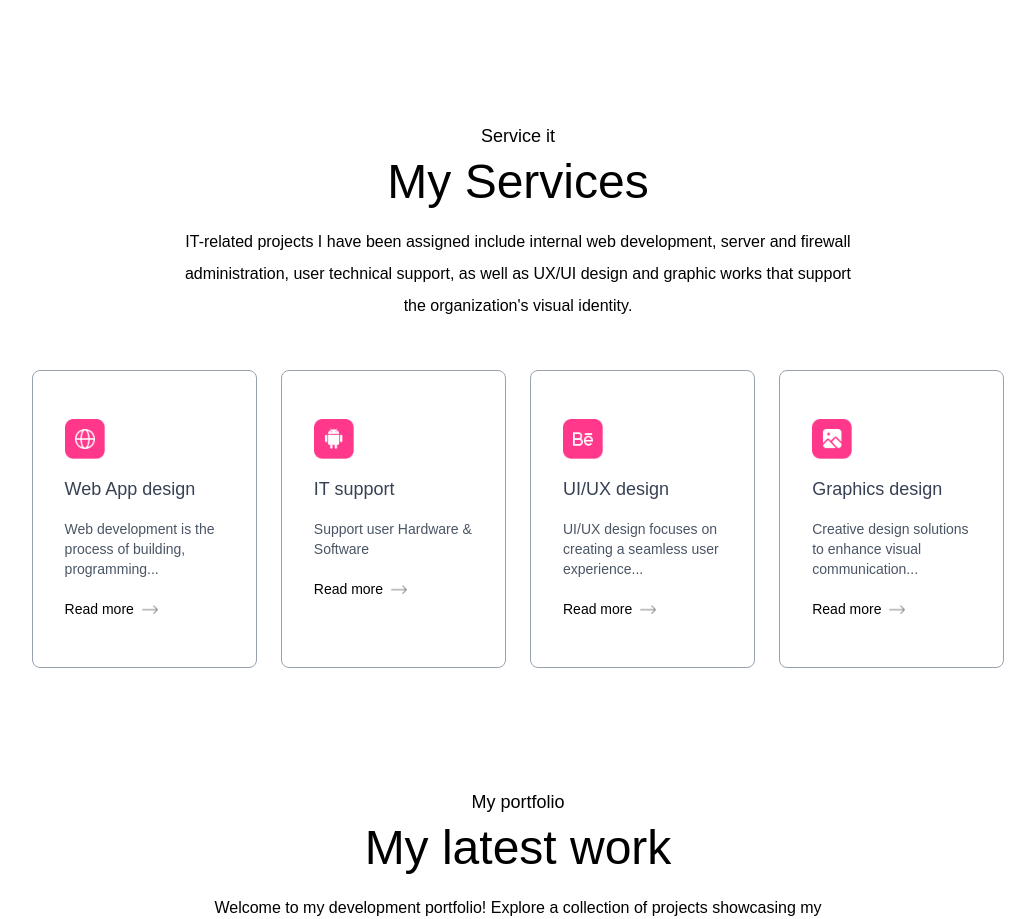
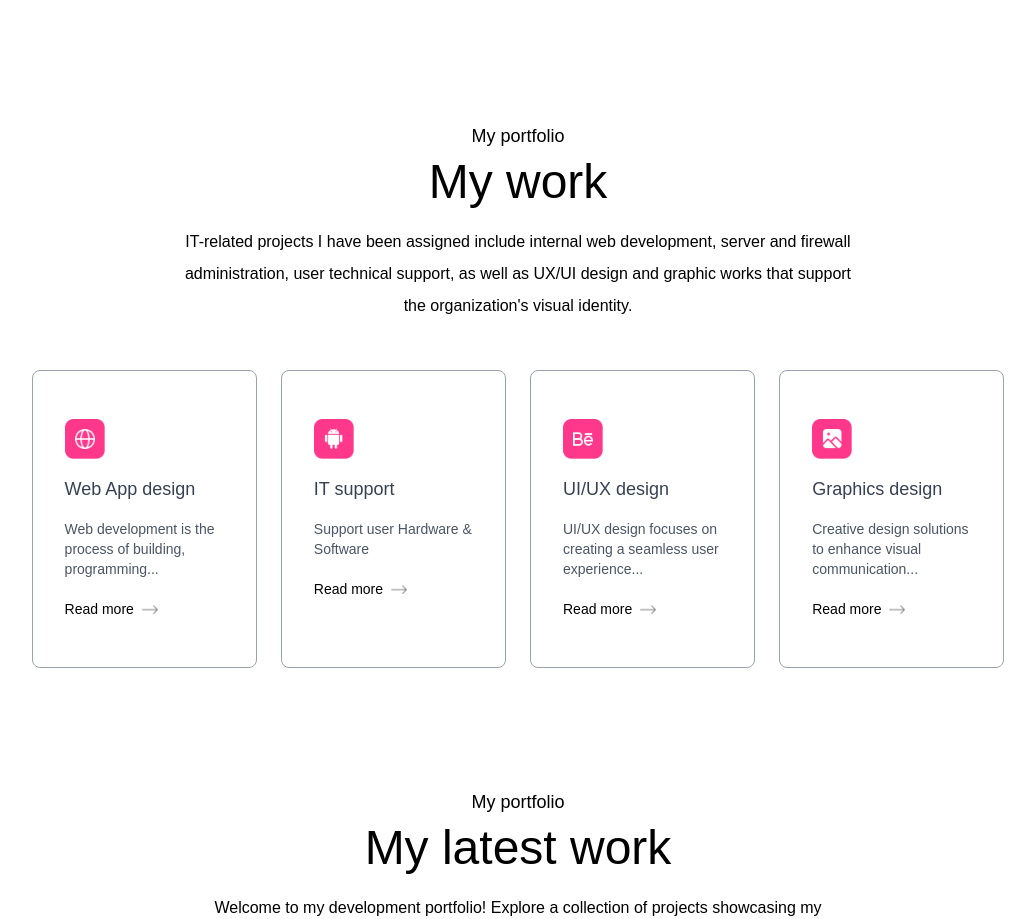
Before and after one commit to PangDev666/Web-Portfolio, a Next.js app: page / in a window 1280 px wide. Shown: the part 1700-2619 px from the top of the page, without its empty margins (122-1157 px from the left). Built offline with nearby package versions, Linux system fonts and the light colour scheme; a web font is replaced by a local one.

Commit message:
update service

```diff
--- a/app/components/Services.jsx
+++ b/app/components/Services.jsx
@@ -18,7 +18,7 @@ const Services = ({ isDarkMode }) => {
         transition={{ delay: 0.3, duration: 0.5 }}
         className="text-center mb-2 text-lg font-Ovo"
       >
-        Service it
+        My portfolio
       </motion.h4>
 
       <motion.h2
@@ -26,7 +26,7 @@ const Services = ({ isDarkMode }) => {
         whileInView={{ y: 0, opacity: 1 }}
         transition={{ delay: 0.5, duration: 0.5 }}
         className="text-center text-5xl font-Ovo">
-        My Services
+        My work
       </motion.h2>
 
       <motion.p
```
